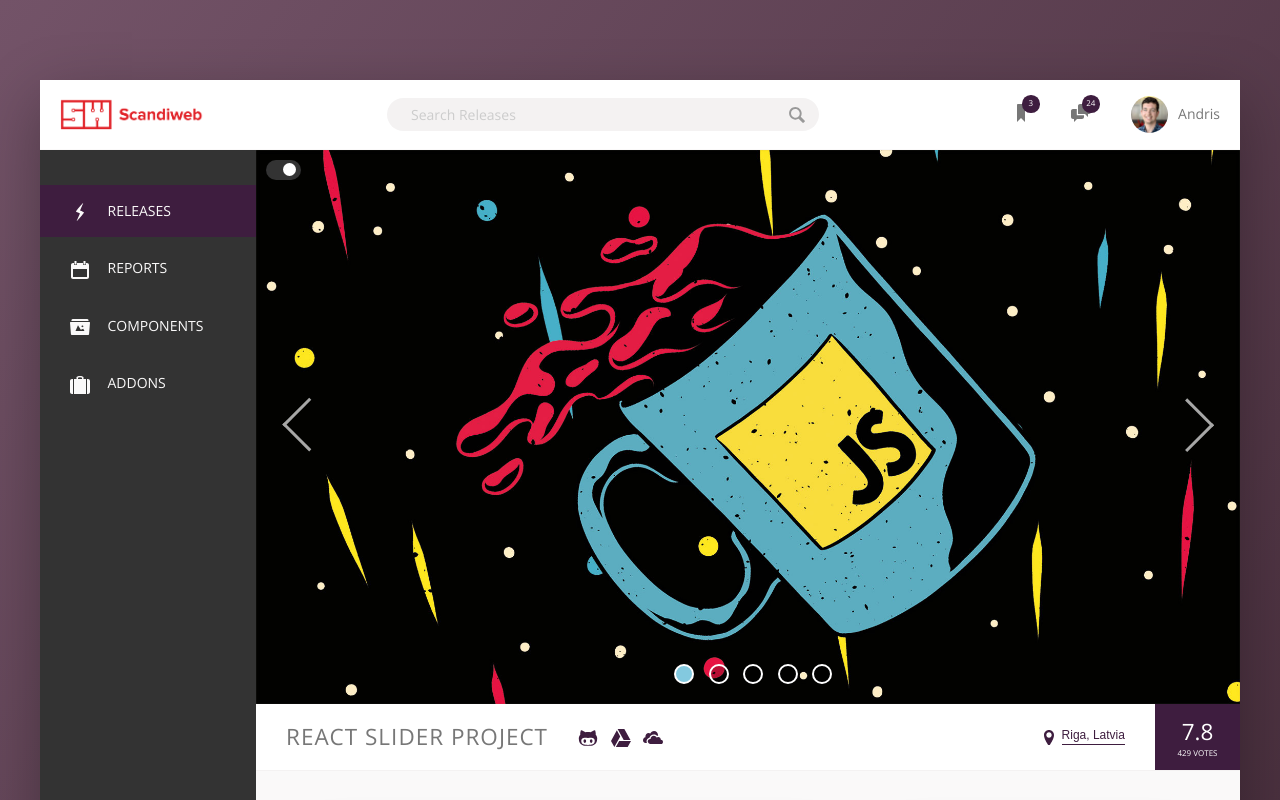
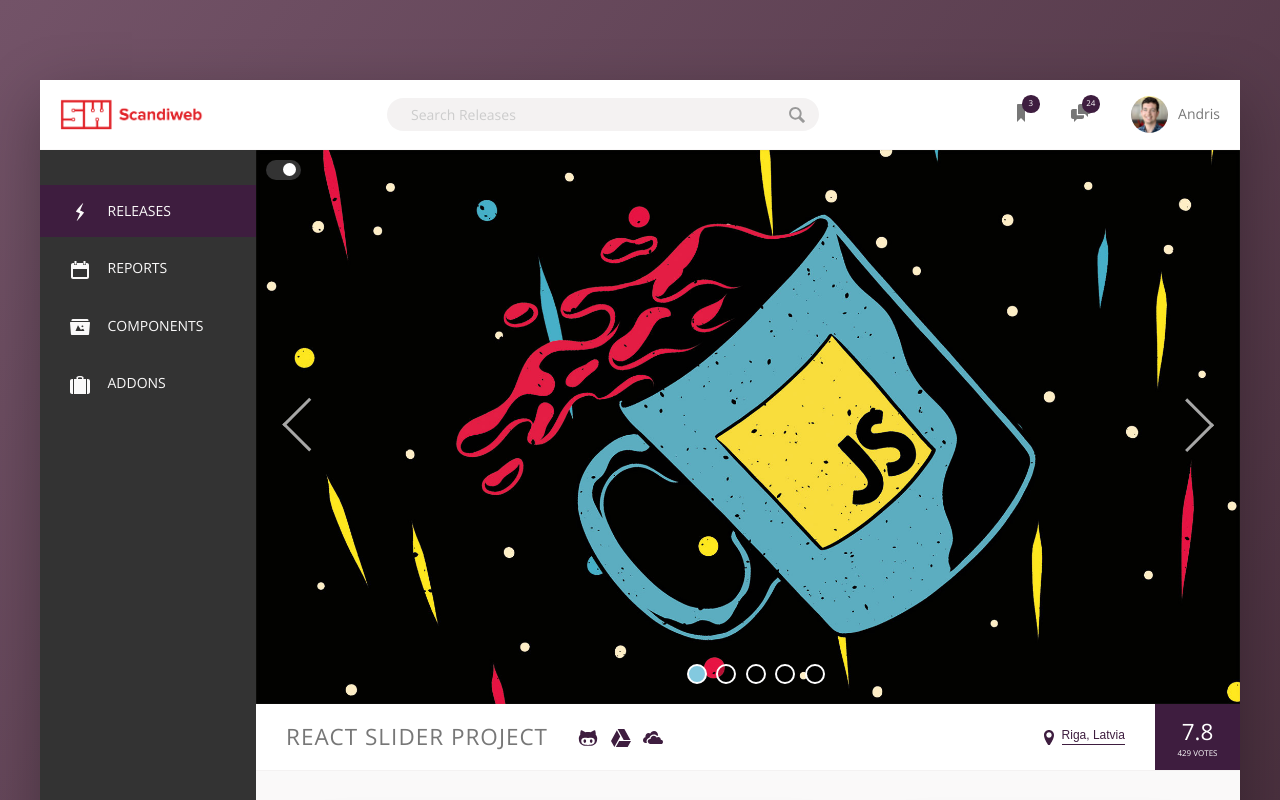
Before and after one commit to Golgariet/react-swiper-app, a React (Create React App) app: page / in a window 1280 px wide. Shown: the top 800 px of the page. Built offline with nearby package versions, Linux system fonts and the light colour scheme.

Commit message:
slight changes

```diff
--- a/src/dynamic_components/slider.scss
+++ b/src/dynamic_components/slider.scss
@@ -155,13 +155,13 @@ input:checked + .switcher:before {
       height: 30px;
 
       li {
-        width: 2%;
+        width: 1%;
         box-sizing: border-box;
         height: inherit;
         position: relative;
 
             @media only screen and (max-width: $bp-outdated) {
-              width: 3%;
+              width: 2%;
     }
 
         &:not(:last-of-type) {
```
